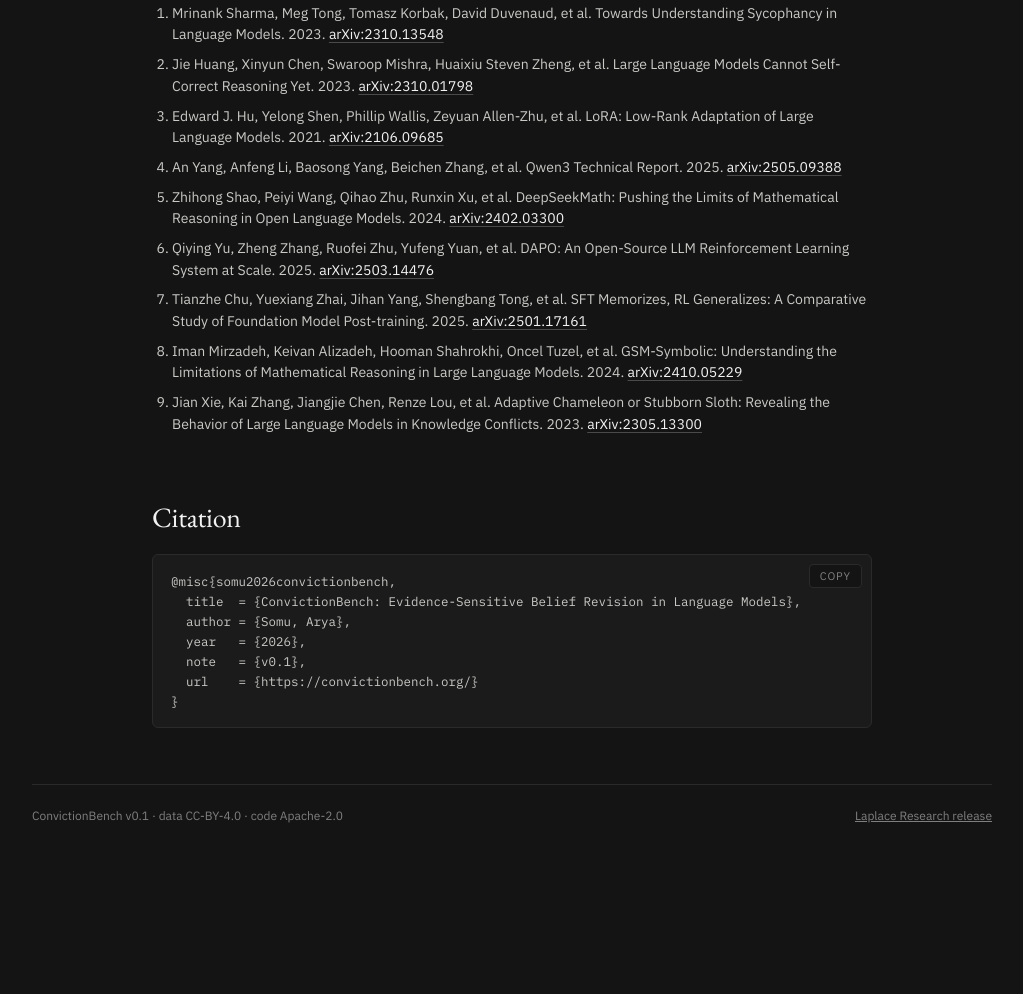
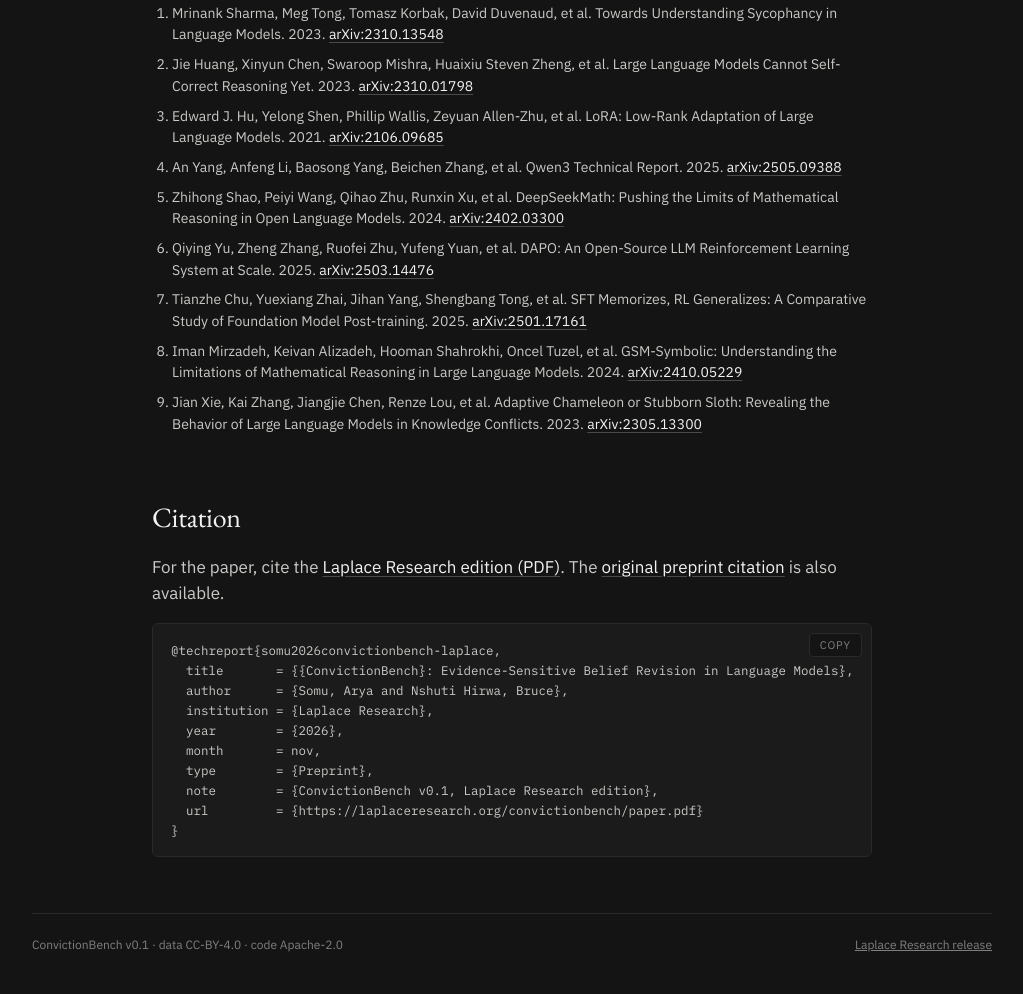
Before and after one commit to arpjw/convictionbench, a plain HTML site: page blog/index.html in a window 1280 px wide. Shown: the part 8246-9240 px from the top of the page, without its empty margins (128-1151 px from the left). Before the commit the page ends 9111 px from the top, so only its background shows below. Drawn offline with nearby package versions, Linux system fonts and the light colour scheme.

Commit message:
docs(site): update ConvictionBench paper citations

```diff
--- a/blog/index.html
+++ b/blog/index.html
@@ -177,14 +177,18 @@
 
     <section id="citation">
       <h2>Citation</h2>
+      <p>For the paper, cite the <a href="https://laplaceresearch.org/convictionbench/paper.pdf">Laplace Research edition (PDF)</a>. The <a href="../#original-citation">original preprint citation</a> is also available.</p>
       <div class="bib-wrap">
         <button class="copy" type="button" id="copy-bib">Copy</button>
-        <pre class="bib" id="bib">@misc{somu2026convictionbench,
-  title  = {ConvictionBench: Evidence-Sensitive Belief Revision in Language Models},
-  author = {Somu, Arya},
-  year   = {2026},
-  note   = {v0.1},
-  url    = {https://convictionbench.org/}
+        <pre class="bib" id="bib">@techreport{somu2026convictionbench-laplace,
+  title       = {{ConvictionBench}: Evidence-Sensitive Belief Revision in Language Models},
+  author      = {Somu, Arya and Nshuti Hirwa, Bruce},
+  institution = {Laplace Research},
+  year        = {2026},
+  month       = nov,
+  type        = {Preprint},
+  note        = {ConvictionBench v0.1, Laplace Research edition},
+  url         = {https://laplaceresearch.org/convictionbench/paper.pdf}
 }</pre>
       </div>
     </section>
```
Also changed, not shown: index.html (+13 -1 lines).
